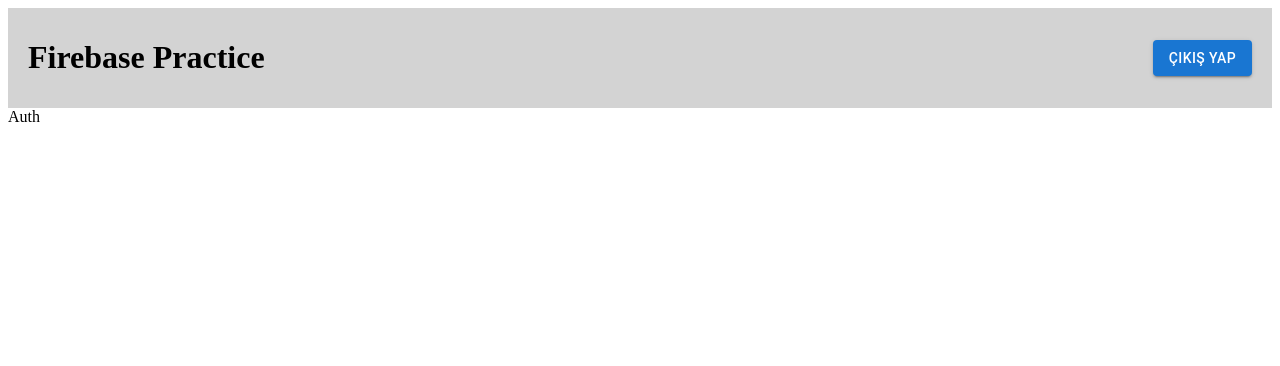
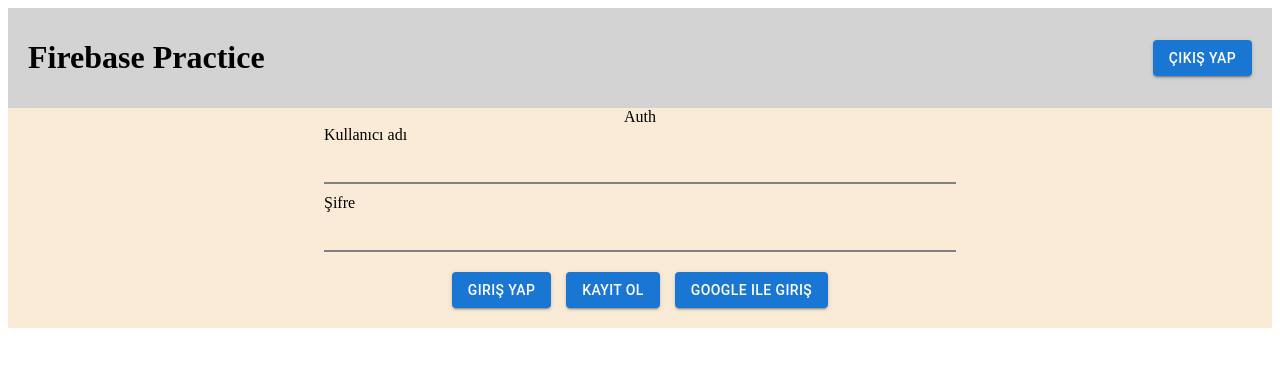
Before and after one commit to DenizzOzder/reactPractice, a React (Vite) app: page /auth in a window 1280 px wide. Shown: the top 366 px of the page. Built offline with nearby package versions, Linux system fonts and the light colour scheme.

Commit message:
feat: Create Firebase.jsx Add Firebase configs

```diff
--- a/package.json
+++ b/package.json
@@ -13,6 +13,7 @@
     "@emotion/react": "^11.14.0",
     "@emotion/styled": "^11.14.1",
     "@mui/material": "^7.3.7",
+    "firebase": "^12.8.0",
     "react": "^19.2.0",
     "react-dom": "^19.2.0",
     "react-router": "^7.12.0",
--- a/src/App.css
+++ b/src/App.css
@@ -0,0 +1,27 @@
+.wrapper {
+  display: flex;
+  flex-direction: column;
+  background-color: antiquewhite;
+  align-items: center;
+}
+.form {
+  display: flex;
+  flex-direction: column;
+  width: 50%;
+  margin: auto;
+  gap: 10px;
+}
+.buttonWrapper {
+  margin: 20px;
+  display: flex;
+  gap: 15px;
+}
+input {
+  padding: 5px;
+  font-size: 16px;
+  border: none;
+  border-bottom: 2px solid gray;
+  outline: none;
+  background-color: transparent;
+  cursor: pointer;
+}
--- a/src/components/Header.jsx
+++ b/src/components/Header.jsx
@@ -1,6 +1,6 @@
 import React from "react";
 import { Button } from "@mui/material";
-import css from "../css/Header.module.css";
+import "../css/Header.module.css";
 export default function Header() {
   return (
     <>
--- a/src/pages/Auth.jsx
+++ b/src/pages/Auth.jsx
@@ -1,5 +1,23 @@
+import { Button } from "@mui/material";
 import React from "react";
 
 export default function Auth() {
-  return <div>Auth</div>;
+  return (
+    <>
+      <div className="wrapper">
+        Auth
+        <div className="form">
+          <label htmlFor="username">Kullanıcı adı</label>
+          <input type="text" id="username" />
+          <label htmlFor="password">Şifre</label>
+          <input type="password" id="password" />
+        </div>
+        <div className="buttonWrapper">
+          <Button variant="contained">Giriş Yap</Button>
+          <Button variant="contained">Kayıt Ol</Button>
+          <Button variant="contained">Google ile Giriş</Button>
+        </div>
+      </div>
+    </>
+  );
 }
```
Also changed, not shown: src/Firebase.jsx (added, +15 -0 lines), 1 other file (tests, documents, lock files or other folders).
